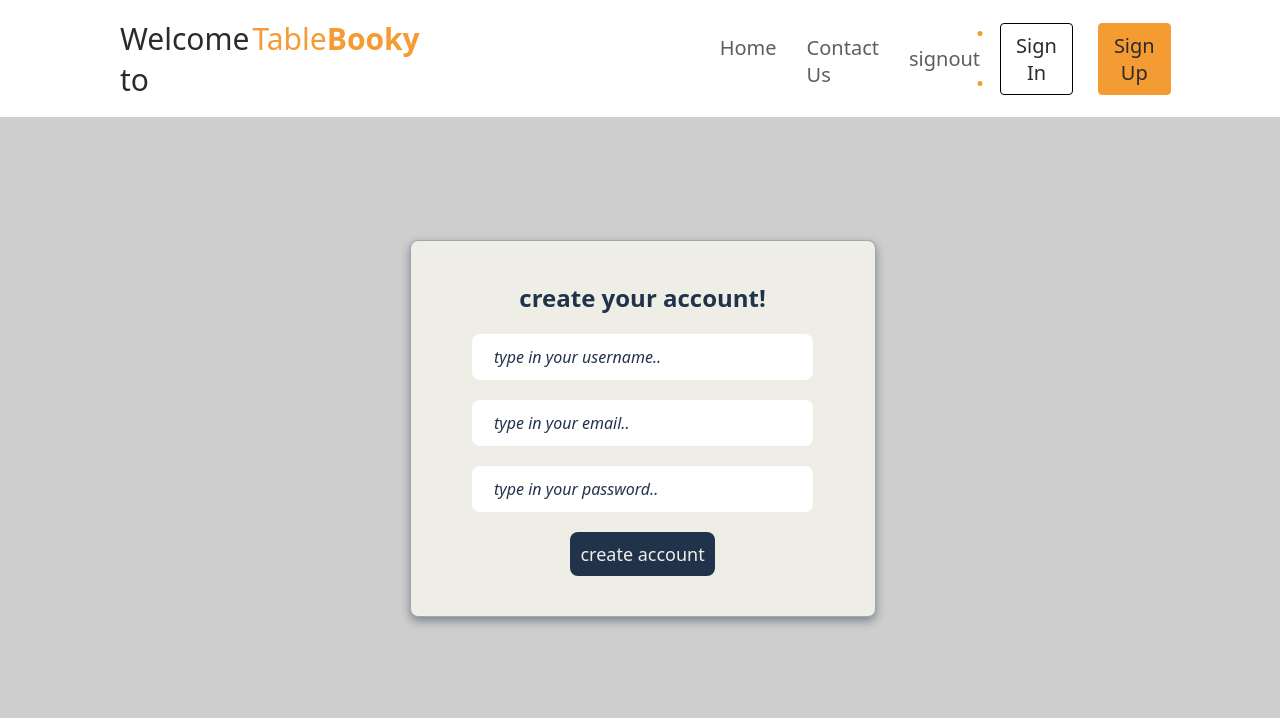
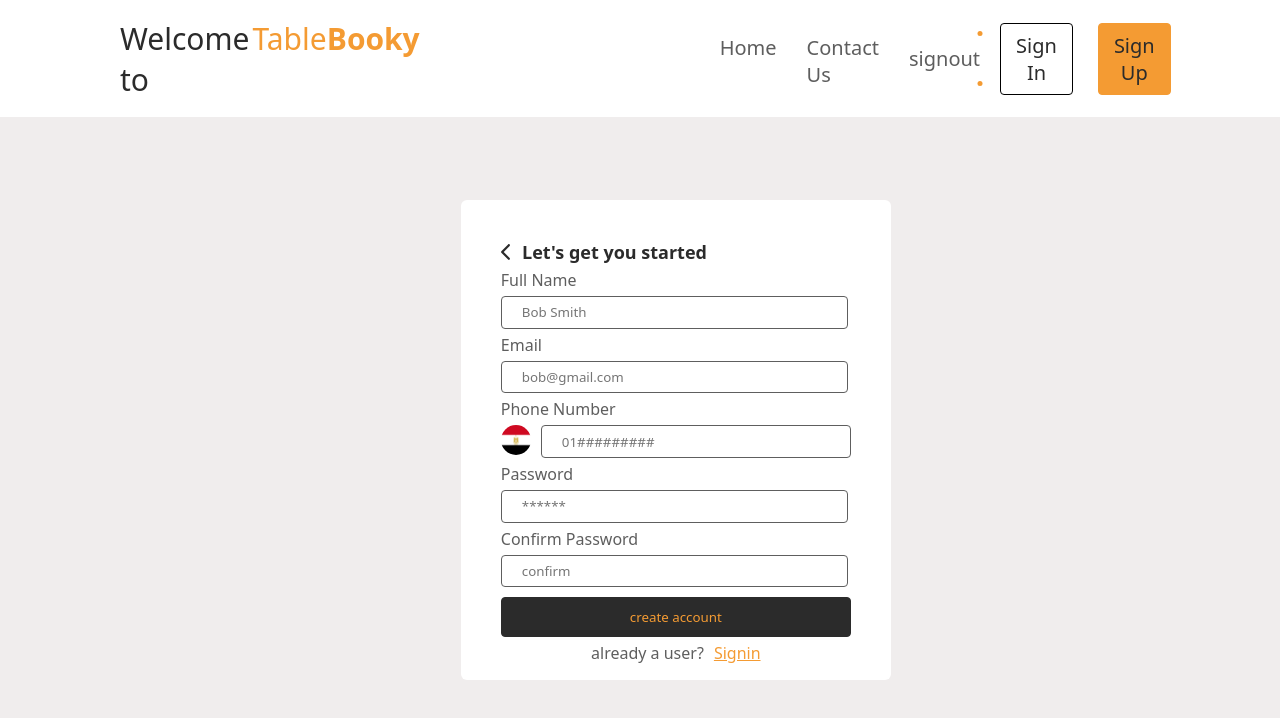
Before and after one commit to Online-Booking-and-Reservation-System/Online-Booking-and-Reservation-System-ClientSide, a React (Vite) app in the folder frontend/: page /signup in a window 1280 px wide. Both pictures are taken after a click on the button "Sign Up". Shown: the top 718 px of the page. Built offline with nearby package versions, Linux system fonts and the light colour scheme; a web font is replaced by a local one.

Commit message:
Signup popup initial

```diff
--- a/frontend/package.json
+++ b/frontend/package.json
@@ -10,13 +10,15 @@
     "preview": "vite preview"
   },
   "dependencies": {
+    "@fortawesome/free-brands-svg-icons": "^6.6.0",
+    "@fortawesome/free-regular-svg-icons": "^6.6.0",
     "@fortawesome/free-solid-svg-icons": "^6.6.0",
     "@fortawesome/react-fontawesome": "^0.2.2",
     "axios": "^1.7.7",
     "react": "^18.3.1",
     "react-dom": "^18.3.1",
     "react-router-dom": "^6.26.2",
-     "react-toastify": "^10.0.5"
+    "react-toastify": "^10.0.5"
   },
   "devDependencies": {
     "@eslint/js": "^9.9.0",
--- a/frontend/src/App.css
+++ b/frontend/src/App.css
@@ -5,5 +5,5 @@
 }
 
 body{
-    background-color: #CECECE;
+    background-color: #f0eded;
 }
--- a/frontend/src/App.jsx
+++ b/frontend/src/App.jsx
@@ -12,8 +12,7 @@ function App() {
       <BrowserRouter>
           <Routes>
             <Route path='/' element={<Navbar />}>
-
-          <Route path='/signup' element={<Signup/>}/>
+            <Route path='/signup' element={<Signup trigger={false}/>}/>
             <Route path='/signin' element={<Signin />}/>
             </Route>
           </Routes>
--- a/frontend/src/components/Signup/Signup.css
+++ b/frontend/src/components/Signup/Signup.css
@@ -1,75 +1,111 @@
+.s-popup{
+    align-items: center;
+    display: flex;
+    justify-content: center;
+    position: fixed;
+    left: 36%;
+    top: 25%;
+}
+
 .signup-container{
     display: flex;
     flex-direction: column;
-    border: 1px solid #21334b60;
-    box-shadow: 0 4px 10px#21334b79;
-    width: 30%;
-    height: fit-content;
+    width: 350px;
+    height: 400px;
     padding: 40px;
-    align-items: center;
-    border-radius: 8px;
-    background-color: #eeeee7;
-    position: absolute;
-    left: 32%;
-    top: 30%;
+    border-radius: 6px;
+    background-color: #ffffff;
+
+}
+
+.suTop{
+    display: flex;
+    gap: 10px;
+    justify-content: left;
+    color: #2B2B2B;
+    font-size: 12px;
+
+}
+
+.close-btn{
+    font-size: 18px;
 }
 
 .signup{
     display: flex;
     flex-direction: column;
-    gap: 20px;
-    padding-top: 20px;
-    width: 80%;
-    justify-content: center;
-    align-items: center;
+    justify-content: left;
+
+    width: 100%;
 
 }
 
-.su{
-    color: #21334B;
+.su-label{
+    padding-top: 5px;
+    padding-bottom: 5px;
+    color: #5E5E5E;
+
 }
 
 .signup input{
-    border: 2px solid transparent;
-    border-radius: 8px;
-    padding: 10px;
-    outline: none;
-    overflow: hidden;
-    background-color: rgb(255, 255, 255);
-    width: 100%;
-    transition: all .5s ease;
     padding-left: 20px;
-    color: #21334B;
-    font-size: 16px;
+    width: 93%;
+    height: 2.3em;
+    border-radius: 4px;
+    border: 1px solid #5E5E5E;
+
 }
 
-.signup-container .signup input:hover,
-.signup-container .signup input:focus{
-    border: 2px solid #21334B;
-    box-shadow: 0px 0px 0px 7px rgba(101, 111, 145, 0.404);
-    background-color: white;
+.phone{
+    display: flex;
+    width: 100%;
+    gap: 10px;
 }
 
-.signup-container .signup input::placeholder{
-    color: #21334B;
-    font-style: italic;
-    font-size: 16px;
+.phone input{
+    padding-left: 20px;
+    width: 98%;
+    border-radius: 4px;
+}
+
+.flag-img{
+    width: 30px;
+    height: 30px;
+    border-radius: 50%;
 }
 
 .signup-btn2{
-    width: fit-content;
-    padding: 10px;
-    border-radius: 8px;
-    border: none;
+    background-color: #2B2B2B;
+    color: #F49B33;
+    border: 1px solid #2B2B2B;
+    padding-top: 10px;
+    padding-bottom: 10px;
+    margin-top: 10px;
+    border-radius: 4px;
     cursor: pointer;
-    background-color: #21334B;
-    color: #eeeee7;
-    font-size: 18px;
     transition: all .4s ease;
 }
 
 .signup-btn2:hover{
-    background-color: #21334B;
-    color: #eeeee7;
-    transform: translateY(-2px);
+    background-color: #F49B33;
+    color: #2B2B2B;
+    border: 1px solid #F49B33;
+
 }
+
+.su-bottom{
+    display: flex;
+    gap: 10px;
+    justify-content: center;
+    margin-top: 5px;
+}
+
+.bottom-q{
+    color: #5E5E5E;
+}
+
+.signin-link{
+    color: #F49B33;
+    text-decoration: underline;
+    cursor: pointer;
+}
--- a/frontend/src/components/Signup/Signup.jsx
+++ b/frontend/src/components/Signup/Signup.jsx
@@ -1,21 +1,53 @@
 import './Signup.css';
+import React from 'react';
+import { FontAwesomeIcon } from '@fortawesome/react-fontawesome';
+import { faChevronLeft } from '@fortawesome/free-solid-svg-icons';
+import flag from '../../../public/Flag_of_Egypt.svg.png';
 
-function Signup() {
-   return <>
+function Signup({ trigger, closeModal }) {
+   return (trigger) ? (
+   <div className='s-popup'>
    <div className="signup-container">
-        <h2 className="su">create your account!</h2>
+      <div className="suTop">
+        <span className="close-btn" onClick={closeModal}><FontAwesomeIcon icon={faChevronLeft} /></span>
+        <h2 className="su">Let's get you started</h2>
+
+      </div>
         <form className="signup">
+          <label className='su-label'>Full Name</label>
             <input type="text"
-              placeholder="type in your username.."/>
+              required
+              placeholder="Bob Smith"/>
+          <label className='su-label'>Email</label>
             <input type="email"
-              placeholder="type in your email.."/>
+              required
+              placeholder="bob@gmail.com"/>
+          <label className='su-label'>Phone Number</label>
+          <div className="phone">
+          <img src={flag} alt="iphone" className="flag-img" />
+            <input type="tel"
+               pattern="^01[0-9]{9}$"
+              required
+              placeholder="01#########"/>
+          </div>
+          <label className='su-label'>Password</label>
             <input type="password"
-              placeholder="type in your password.."/>
+              required
+              placeholder="******"/>
+          <label className='su-label'>Confirm Password</label>
+            <input type="password"
+              required
+              placeholder="confirm"/>
+
             <button className="signup-btn2">create account</button>
         </form>
-
+         <div className="su-bottom">
+          <p className="bottom-q"> already a user?</p>
+          <p className="signin-link">Signin</p>
+          </div>
     </div>
-   </>
+   </div>
+   ):"";
 }
 
 export default Signup;
--- a/frontend/src/components/shared components/Navbar/Navbar.jsx
+++ b/frontend/src/components/shared components/Navbar/Navbar.jsx
@@ -1,8 +1,11 @@
 import "./Navbar.css";
 import {Link, Outlet , NavLink, useNavigate} from "react-router-dom";
+import { useState } from "react";
+import Signup from "../../Signup/Signup";
 
 
 function Navbar() {
+    const [suButtonPopup, setSuButtonPopup] = useState(false);
     return <>
         <nav className="navbar">
             <div className="logo">
@@ -21,11 +24,18 @@ function Navbar() {
             </ul>
             <div className="vertical-line"></div>
             <div className="nav-btns">
-               <button className="nav-btn signin-btn"><Link to="/signin">Sign In</Link></button>
-               <button className="nav-btn signup-btn"><Link to="/signup">Sign Up</Link></button>
+               <button className="nav-btn signin-btn"
+                 >
+                    <Link to="/signin">Sign In</Link>
+                </button>
+               <button className="nav-btn signup-btn"
+                onClick={ () => setSuButtonPopup(true) } >
+                   <Link to="/signup">Sign Up</Link>
+               </button>
             </div>
 
         </nav>
+        <Signup trigger={suButtonPopup} closeModal={() => setSuButtonPopup(false)} />
         <Outlet/>
      </>
 }
```
Also changed, not shown: frontend/public/Flag_of_Egypt.svg.png (added), 1 other file (tests, documents, lock files or other folders). Lines whose indentation alone changed are shown as unchanged.
